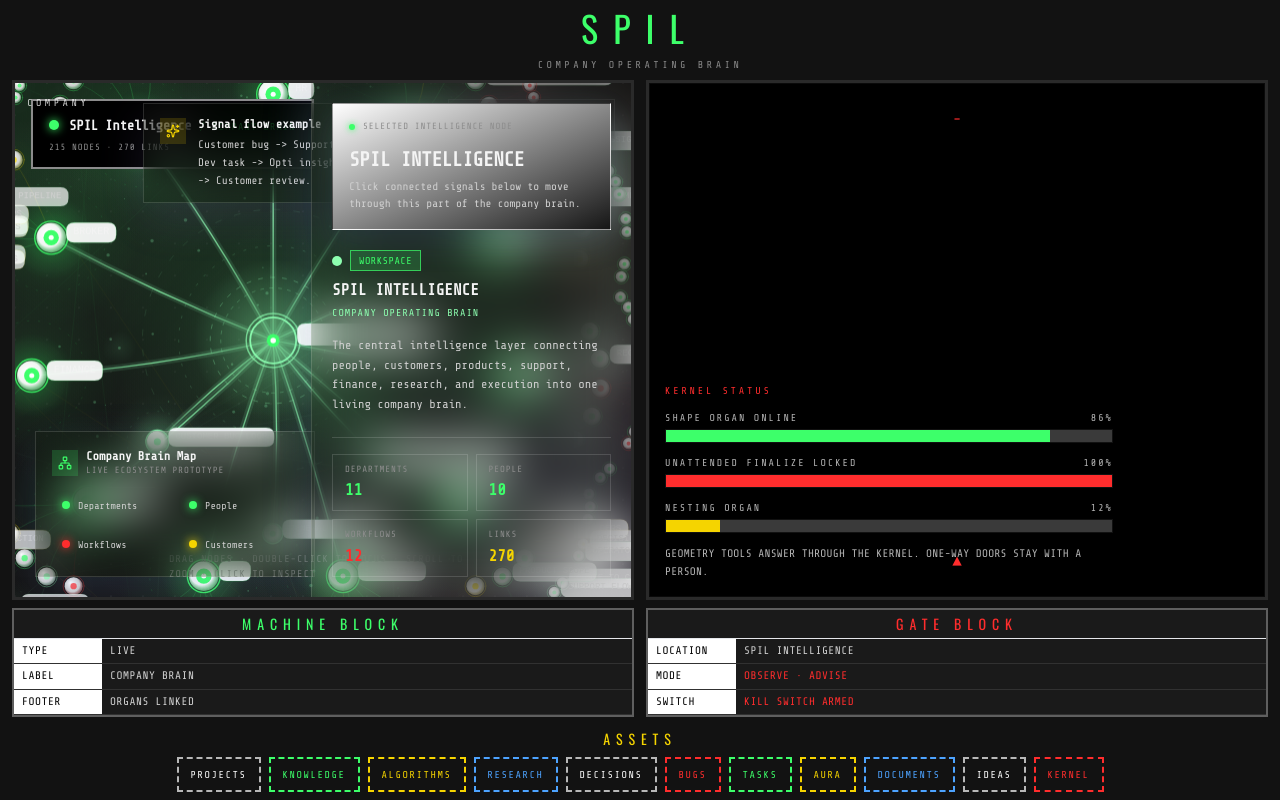
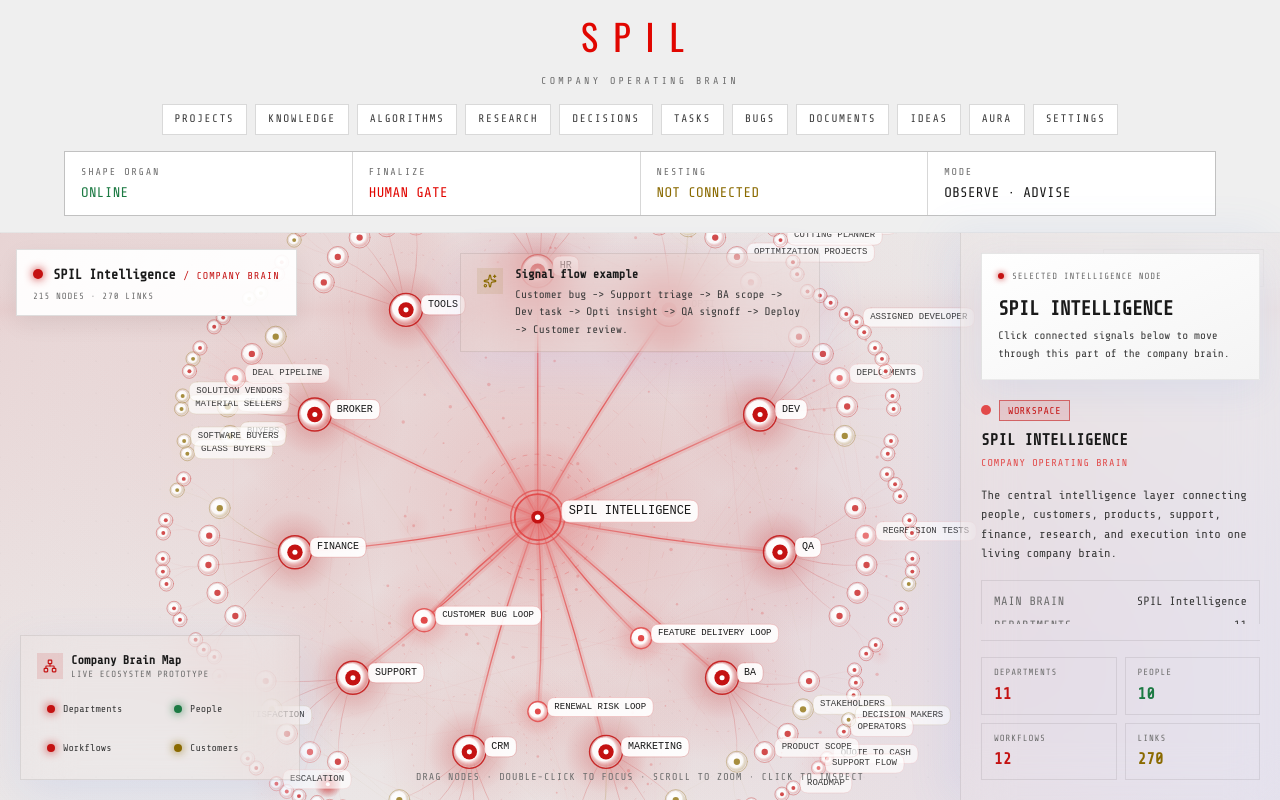
Before and after one commit to Evil-Shown/SPIL-Intelligence, a React (Vite) app in the folder frontend/: page / in a window 1280 px wide. Built offline with nearby package versions, Linux system fonts and the light colour scheme.

Commit message:
Update UI styles to light mode, enhancing visual consistency across components. Adjusted color schemes, backgrounds, and borders in CSS and React components, including CommandDeck, AppLayout, Sidebar, and TopBar. Improved button and input styles for better usability.

```diff
--- a/frontend/src/components/hud/CommandDeck.tsx
+++ b/frontend/src/components/hud/CommandDeck.tsx
@@ -2,116 +2,61 @@ import { Link } from 'react-router-dom';
 import { DataNeuralGraph } from '../modules/DataNeuralGraph';
 
 const assets = [
-  { to: '/projects', label: 'Projects', tone: 'white' },
-  { to: '/knowledge', label: 'Knowledge', tone: 'green' },
-  { to: '/algorithms', label: 'Algorithms', tone: 'yellow' },
-  { to: '/research', label: 'Research', tone: 'blue' },
-  { to: '/decisions', label: 'Decisions', tone: 'white' },
-  { to: '/bugs', label: 'Bugs', tone: 'red' },
-  { to: '/tasks', label: 'Tasks', tone: 'green' },
-  { to: '/ai', label: 'AURA', tone: 'yellow' },
-  { to: '/documents', label: 'Documents', tone: 'blue' },
-  { to: '/ideas', label: 'Ideas', tone: 'white' },
-  { to: '/settings', label: 'Kernel', tone: 'red' },
-] as const;
+  { to: '/projects', label: 'Projects' },
+  { to: '/knowledge', label: 'Knowledge' },
+  { to: '/algorithms', label: 'Algorithms' },
+  { to: '/research', label: 'Research' },
+  { to: '/decisions', label: 'Decisions' },
+  { to: '/tasks', label: 'Tasks' },
+  { to: '/bugs', label: 'Bugs' },
+  { to: '/documents', label: 'Documents' },
+  { to: '/ideas', label: 'Ideas' },
+  { to: '/ai', label: 'AURA' },
+  { to: '/settings', label: 'Settings' },
+];
 
-const toneClass: Record<(typeof assets)[number]['tone'], string> = {
-  white: 'border-white/70 text-white hover:bg-white hover:text-black',
-  green: 'border-[var(--machine)] text-[var(--machine)] hover:bg-[var(--machine)] hover:text-black',
-  yellow: 'border-[var(--asset)] text-[var(--asset)] hover:bg-[var(--asset)] hover:text-black',
-  blue: 'border-[#4da3ff] text-[#4da3ff] hover:bg-[#4da3ff] hover:text-black',
-  red: 'border-[var(--samaritan)] text-[var(--samaritan)] hover:bg-[var(--samaritan)] hover:text-black',
-};
-
-function MetaRow({ k, v, danger = false }: { k: string; v: string; danger?: boolean }) {
-  return (
-    <div className="grid grid-cols-[88px_1fr] border-b border-white/10 text-[11px] uppercase tracking-wider">
-      <div className="bg-white px-2 py-1 text-black">{k}</div>
-      <div className={`px-2 py-1 ${danger ? 'text-[var(--samaritan)]' : 'text-white/80'}`}>{v}</div>
-    </div>
-  );
-}
-
-function Meter({ label, value, color }: { label: string; value: number; color: string }) {
-  return (
-    <div className="mb-3">
-      <div className="mb-1 flex justify-between text-[10px] uppercase tracking-[0.2em] text-white/70">
-        <span>{label}</span>
-        <span>{value}%</span>
-      </div>
-      <div className="hud-meter">
-        <span style={{ width: `${value}%`, background: color }} />
-      </div>
-    </div>
-  );
-}
+const gates = [
+  { k: 'Shape organ', v: 'Online', tone: 'text-[var(--machine)]' },
+  { k: 'Finalize', v: 'Human gate', tone: 'text-[var(--samaritan)]' },
+  { k: 'Nesting', v: 'Not connected', tone: 'text-[var(--asset)]' },
+  { k: 'Mode', v: 'Observe · Advise', tone: 'text-[var(--text-primary)]' },
+];
 
 export function CommandDeck() {
   return (
-    <div className="flex h-full flex-col overflow-hidden px-3 py-2 text-white">
-      <header className="mb-2 text-center">
-        <div className="hud-title text-2xl text-[var(--machine)] sm:text-4xl">SPIL</div>
-        <div className="mx-auto mt-1 h-px w-2/3 bg-[var(--machine)]/70" />
-        <div className="mt-1 text-[10px] uppercase tracking-[0.35em] text-white/50">Company operating brain</div>
+    <div className="flex h-full flex-col bg-[#efefef] text-[var(--text-primary)]">
+      <header className="shrink-0 px-6 pt-4 text-center">
+        <div className="hud-title text-3xl text-[var(--samaritan)] sm:text-4xl">SPIL</div>
+        <div className="mx-auto mt-2 h-px max-w-3xl bg-[var(--samaritan)]/70" />
+        <div className="mt-2 text-[10px] uppercase tracking-[0.32em] text-[var(--text-muted)]">
+          Company operating brain
+        </div>
       </header>
 
-      <div className="grid min-h-0 flex-1 grid-cols-1 gap-3 lg:grid-cols-2">
-        <section className="flex min-h-[280px] flex-col">
-          <div className="hud-viewport relative min-h-0 flex-1 overflow-hidden">
-            <DataNeuralGraph />
-            <div className="pointer-events-none absolute left-3 top-3 z-20 text-[10px] tracking-[0.35em] text-white/80">
-              COMPANY
-            </div>
-          </div>
-          <div className="mt-2 border-2 border-white/30 bg-[#1a1a1a]">
-            <div className="hud-title border-b border-[var(--machine)]/40 py-1 text-center text-sm text-[var(--machine)]">
-              Machine block
-            </div>
-            <MetaRow k="Type" v="Live" />
-            <MetaRow k="Label" v="Company brain" />
-            <MetaRow k="Footer" v="Organs linked" />
-          </div>
-        </section>
-
-        <section className="flex min-h-[280px] flex-col">
-          <div className="hud-viewport relative flex min-h-0 flex-1 flex-col justify-end bg-black p-4">
-            <div className="pointer-events-none absolute left-1/2 top-6 -translate-x-1/2 text-[var(--samaritan)]">-</div>
-            <div className="pointer-events-none absolute bottom-6 left-1/2 -translate-x-1/2 text-[var(--samaritan)]">▲</div>
-            <div className="relative z-10 max-w-md">
-              <div className="mb-3 text-[10px] uppercase tracking-[0.28em] text-[var(--samaritan)]">Kernel status</div>
-              <Meter label="Shape organ online" value={86} color="var(--machine)" />
-              <Meter label="Unattended finalize locked" value={100} color="var(--samaritan)" />
-              <Meter label="Nesting organ" value={12} color="var(--asset)" />
-              <p className="text-[11px] uppercase leading-relaxed tracking-wide text-white/70">
-                Geometry tools answer through the kernel. One-way doors stay with a person.
-              </p>
-            </div>
-          </div>
-          <div className="mt-2 border-2 border-white/30 bg-[#1a1a1a]">
-            <div className="hud-title border-b border-[var(--samaritan)]/50 py-1 text-center text-sm text-[var(--samaritan)]">
-              Gate block
-            </div>
-            <MetaRow k="Location" v="SPIL Intelligence" />
-            <MetaRow k="Mode" v="Observe · Advise" danger />
-            <MetaRow k="Switch" v="Kill switch armed" danger />
-          </div>
-        </section>
-      </div>
-
-      <section className="mt-3 shrink-0">
-        <div className="hud-title mb-2 text-center text-sm text-[var(--asset)]">Assets</div>
-        <div className="flex flex-wrap justify-center gap-2">
+      <div className="mx-auto mt-4 flex w-full max-w-6xl shrink-0 flex-wrap justify-center gap-2 px-4">
         {assets.map((asset) => (
           <Link
             key={asset.to}
             to={asset.to}
-              className={`border-2 border-dashed px-3 py-2 text-[10px] uppercase tracking-[0.16em] ${toneClass[asset.tone]}`}
+            className="border border-black/15 bg-white px-3 py-1.5 text-[11px] uppercase tracking-[0.14em] text-[var(--text-secondary)] transition-colors hover:border-[var(--samaritan)] hover:text-[var(--samaritan)]"
           >
             {asset.label}
           </Link>
         ))}
       </div>
-      </section>
+
+      <div className="mx-auto mt-4 grid w-full max-w-6xl shrink-0 grid-cols-2 gap-px border border-black/10 bg-black/10 sm:grid-cols-4">
+        {gates.map((gate) => (
+          <div key={gate.k} className="bg-white px-4 py-3">
+            <div className="text-[10px] uppercase tracking-[0.18em] text-[var(--text-muted)]">{gate.k}</div>
+            <div className={`mt-1 text-sm uppercase tracking-wide ${gate.tone}`}>{gate.v}</div>
+          </div>
+        ))}
+      </div>
+
+      <div className="relative mt-4 min-h-0 flex-1 border-t border-black/10 bg-white">
+        <DataNeuralGraph />
+      </div>
     </div>
   );
 }
--- a/frontend/src/components/layout/AppLayout.tsx
+++ b/frontend/src/components/layout/AppLayout.tsx
@@ -6,7 +6,7 @@ import { PageWrapper } from './PageWrapper';
 
 export function AppLayout() {
   return (
-    <div className="relative min-h-screen bg-black">
+    <div className="relative min-h-screen bg-[#efefef]">
       <NeuralCanvas />
       {/* Grid dot overlay */}
       <div
--- a/frontend/src/components/layout/TopBar.tsx
+++ b/frontend/src/components/layout/TopBar.tsx
@@ -24,13 +24,13 @@ export function TopBar() {
   const label = routeLabels[basePath] ?? routeLabels[location.pathname] ?? 'SPIL Opti';
 
   return (
-    <header className="sticky top-0 z-30 flex h-14 items-center gap-4 border-b-2 border-white/20 bg-black px-4 lg:px-6">
+    <header className="sticky top-0 z-30 flex h-14 items-center gap-4 border-b border-black/10 bg-white/90 px-4 backdrop-blur lg:px-6">
       {/* Thin scan line accent */}
       <div className="pointer-events-none absolute bottom-0 left-0 right-0 h-px bg-gradient-to-r from-transparent via-neural-core/40 to-transparent" />
 
       {/* Breadcrumb */}
       <div className="flex min-w-0 flex-1 items-center gap-2 text-sm">
-        <Link to="/" className="hud-title text-xs text-[var(--machine)] transition-colors hover:text-white">
+        <Link to="/" className="hud-title text-xs text-[var(--samaritan)] transition-colors hover:text-black">
           SPIL
         </Link>
         <span className="text-muted/40">/</span>
--- a/frontend/src/components/ui/Button.tsx
+++ b/frontend/src/components/ui/Button.tsx
@@ -13,13 +13,13 @@ export const Button = forwardRef<HTMLButtonElement, ButtonProps>(
 
     const variants = {
       primary:
-        'border-2 border-[var(--machine)] bg-black text-[var(--machine)] hover:bg-[var(--machine)] hover:text-black',
+        'border border-[var(--samaritan)] bg-white text-[var(--samaritan)] hover:bg-[var(--samaritan)] hover:text-white',
       ghost:
-        'bg-black border-2 border-white/30 text-secondary hover:border-white hover:text-white',
+        'bg-white border border-black/15 text-secondary hover:border-black/40 hover:text-primary',
       danger:
-        'bg-black border-2 border-[var(--samaritan)] text-[var(--samaritan)] hover:bg-[var(--samaritan)] hover:text-black',
+        'bg-white border border-[var(--samaritan)] text-[var(--samaritan)] hover:bg-[var(--samaritan)] hover:text-white',
       hot:
-        'bg-black border-2 border-[var(--asset)] text-[var(--asset)] hover:bg-[var(--asset)] hover:text-black',
+        'bg-white border border-[var(--asset)] text-[var(--asset)] hover:bg-[var(--asset)] hover:text-white',
     };
 
     const sizes = {
--- a/frontend/src/components/ui/Card.tsx
+++ b/frontend/src/components/ui/Card.tsx
@@ -13,8 +13,8 @@ export function Card({ className, hover = true, active = false, glow = 'none', c
     <motion.div
       variants={cardVariants}
       className={cn(
-        'rounded-none border-2 border-white/25 bg-black p-5 transition-all duration-200',
-        hover && 'hover:border-[var(--machine)] hover:bg-black',
+        'rounded-none border border-black/10 bg-white p-5 shadow-sm transition-all duration-200',
+        hover && 'hover:border-[var(--samaritan)]/40 hover:shadow-md',
         active && 'border-l-2 border-l-neural-core bg-overlay',
         glow === 'neural' && 'shadow-neural border-active',
         glow === 'hot'    && 'shadow-hot border-[var(--hot-core)]/30',
--- a/frontend/src/components/ui/Input.tsx
+++ b/frontend/src/components/ui/Input.tsx
@@ -18,8 +18,8 @@ export const Input = forwardRef<HTMLInputElement, InputProps>(
           ref={ref}
           id={id}
           className={cn(
-            'w-full rounded-none border-2 border-white/25 bg-black px-3 py-2 text-sm text-primary',
-            'placeholder:text-muted focus:border-[var(--machine)] focus:outline-none',
+            'w-full rounded-none border border-black/15 bg-white px-3 py-2 text-sm text-primary',
+            'placeholder:text-muted focus:border-[var(--samaritan)] focus:outline-none',
             'transition-all duration-150',
             className
           )}
--- a/frontend/src/index.css
+++ b/frontend/src/index.css
@@ -5,63 +5,62 @@
 @tailwind utilities;
 
 :root {
-  color-scheme: dark;
+  color-scheme: light;
 
-  /* Control-room field. Machine green runs the core. Red marks gates. */
-  --bg-void:        #070707;
-  --bg-base:        #121212;
-  --bg-surface:     #000000;
-  --bg-elevated:    #161616;
-  --bg-overlay:     #1e1e1e;
-  --bg-glass:       rgba(0, 0, 0, 0.82);
+  --bg-void:        #f7f7f7;
+  --bg-base:        #ececec;
+  --bg-surface:     #ffffff;
+  --bg-elevated:    #f4f4f4;
+  --bg-overlay:     #e6e6e6;
+  --bg-glass:       rgba(255, 255, 255, 0.92);
 
-  --neural-core:    #3dff6a;
-  --neural-pulse:   #8dffb0;
-  --neural-rgb:     61, 255, 106;
-  --neural-pulse-rgb: 141, 255, 176;
-  --neural-glow:    rgba(61, 255, 106, 0.18);
-  --neural-trace:   rgba(61, 255, 106, 0.08);
+  --neural-core:    #c41212;
+  --neural-pulse:   #e24a4a;
+  --neural-rgb:     196, 18, 18;
+  --neural-pulse-rgb: 226, 74, 74;
+  --neural-glow:    rgba(196, 18, 18, 0.12);
+  --neural-trace:   rgba(196, 18, 18, 0.06);
 
-  --hot-core:       #ff2d2d;
-  --hot-rgb:        255, 45, 45;
-  --neural-hot-rgb: 255, 45, 45;
-  --hot-glow:       rgba(255, 45, 45, 0.2);
+  --hot-core:       #c41212;
+  --hot-rgb:        196, 18, 18;
+  --neural-hot-rgb: 196, 18, 18;
+  --hot-glow:       rgba(196, 18, 18, 0.12);
 
-  --violet-core:    #f5d400;
-  --violet-rgb:     245, 212, 0;
-  --neural-violet-rgb: 245, 212, 0;
-  --violet-glow:    rgba(245, 212, 0, 0.16);
-  --intel-violet:   #f5d400;
-  --intel-soft:     rgba(245, 212, 0, 0.1);
+  --violet-core:    #8a6a00;
+  --violet-rgb:     138, 106, 0;
+  --neural-violet-rgb: 138, 106, 0;
+  --violet-glow:    rgba(138, 106, 0, 0.1);
+  --intel-violet:   #8a6a00;
+  --intel-soft:     rgba(138, 106, 0, 0.08);
 
-  --status-active:  #3dff6a;
-  --status-warning: #f5d400;
-  --status-risk:    #ff2d2d;
-  --risk-rgb:       255, 45, 45;
-  --status-idle:    #9a9a9a;
+  --status-active:  #1c7a43;
+  --status-warning: #8a6a00;
+  --status-risk:    #c41212;
+  --risk-rgb:       196, 18, 18;
+  --status-idle:    #6e6e6e;
 
-  --text-primary:   #f4f4f4;
-  --text-secondary: #d0d0d0;
-  --text-muted:     #8d8d8d;
-  --text-neural:    #3dff6a;
+  --text-primary:   #1a1a1a;
+  --text-secondary: #3a3a3a;
+  --text-muted:     #6d6d6d;
+  --text-neural:    #c41212;
 
-  --border-subtle:  rgba(255, 255, 255, 0.14);
-  --border-default: rgba(255, 255, 255, 0.28);
-  --border-active:  rgba(61, 255, 106, 0.7);
+  --border-subtle:  rgba(0, 0, 0, 0.08);
+  --border-default: rgba(0, 0, 0, 0.16);
+  --border-active:  rgba(196, 18, 18, 0.55);
 
-  --overlay-backdrop: rgba(0, 0, 0, 0.72);
+  --overlay-backdrop: rgba(20, 20, 20, 0.28);
 
-  --graph-bg-from:  rgba(61, 255, 106, 0.05);
-  --graph-bg-mid:   rgba(0, 0, 0, 0.2);
-  --graph-link:     rgba(61, 255, 106, 0.28);
-  --graph-link-hot: rgba(255, 45, 45, 0.45);
-  --graph-link-active: rgba(61, 255, 106, 0.8);
-  --graph-node-fill: #050505;
-  --graph-grid:     rgba(255, 255, 255, 0.16);
+  --graph-bg-from:  rgba(196, 18, 18, 0.04);
+  --graph-bg-mid:   rgba(255, 255, 255, 0.4);
+  --graph-link:     rgba(60, 60, 60, 0.22);
+  --graph-link-hot: rgba(196, 18, 18, 0.4);
+  --graph-link-active: rgba(196, 18, 18, 0.7);
+  --graph-node-fill: #ffffff;
+  --graph-grid:     rgba(0, 0, 0, 0.06);
 
-  --machine: #3dff6a;
-  --samaritan: #ff2d2d;
-  --asset: #f5d400;
+  --machine: #1c7a43;
+  --samaritan: #e10600;
+  --asset: #8a6a00;
 }
 
 * {
@@ -77,11 +76,11 @@ body,
 
 body {
   font-family: 'Share Tech Mono', ui-monospace, monospace;
-  background-color: var(--bg-base);
+  background-color: #efefef;
   background-image:
-    linear-gradient(rgba(255, 255, 255, 0.045) 1px, transparent 1px),
-    linear-gradient(90deg, rgba(255, 255, 255, 0.045) 1px, transparent 1px);
-  background-size: 48px 48px;
+    linear-gradient(rgba(0, 0, 0, 0.045) 1px, transparent 1px),
+    linear-gradient(90deg, rgba(0, 0, 0, 0.045) 1px, transparent 1px);
+  background-size: 56px 56px;
   background-attachment: fixed;
   color: var(--text-secondary);
   -webkit-font-smoothing: antialiased;
@@ -115,9 +114,9 @@ body {
   .border-active  { border-color: var(--border-active); }
 
   .glass-panel {
-    background: #000;
-    border: 2px solid rgba(255, 255, 255, 0.55);
-    box-shadow: none;
+    background: rgba(255, 255, 255, 0.94);
+    border: 1px solid rgba(0, 0, 0, 0.12);
+    box-shadow: 0 8px 24px rgba(0, 0, 0, 0.06);
   }
 
   .hud-title {
@@ -161,7 +160,7 @@ body {
 ::-webkit-scrollbar-thumb:hover { background: var(--neural-pulse); }
 
 /* ─── Selection ─── */
-::selection { background: rgba(61, 255, 106, 0.28); color: #fff; }
+::selection { background: rgba(225, 6, 0, 0.16); color: #1a1a1a; }
 
 #root .rounded-xl,
 #root .rounded-lg,
@@ -171,15 +170,14 @@ body {
 }
 
 .hud-viewport {
-  background: #000;
-  border: 3px solid #2a2a2a;
-  box-shadow: inset 0 0 0 1px rgba(255, 255, 255, 0.04);
+  background: #111;
+  border: 1px solid #2a2a2a;
 }
 
 .hud-meter {
-  height: 14px;
-  background: #3a3a3a;
-  border: 1px solid #111;
+  height: 8px;
+  background: #e4e4e4;
+  border: 1px solid #ccc;
 }
 
 .hud-meter > span {
```
Also changed, not shown: frontend/src/components/layout/Sidebar.tsx (+4 -4 lines). Lines whose indentation alone changed are shown as unchanged.
